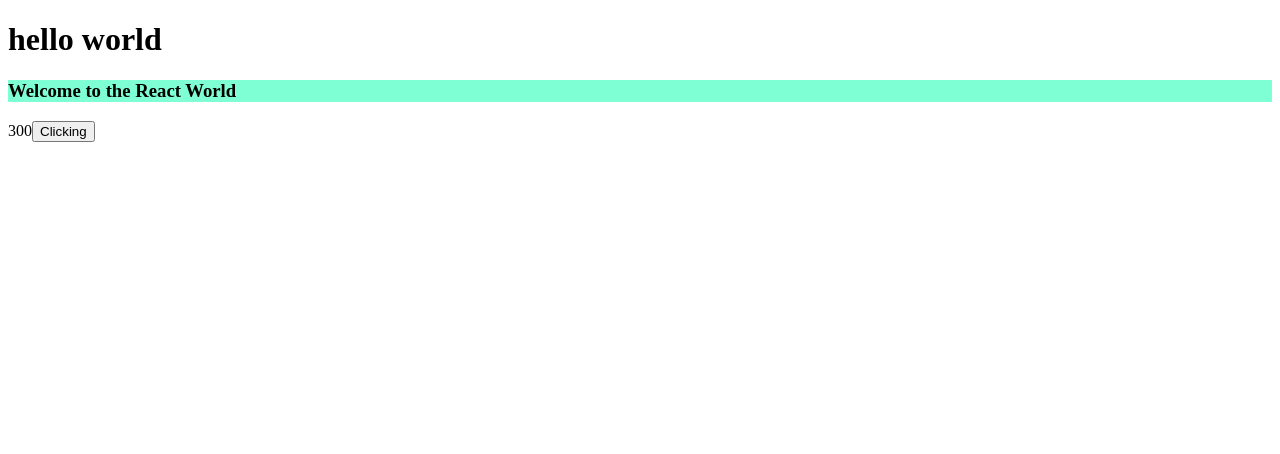
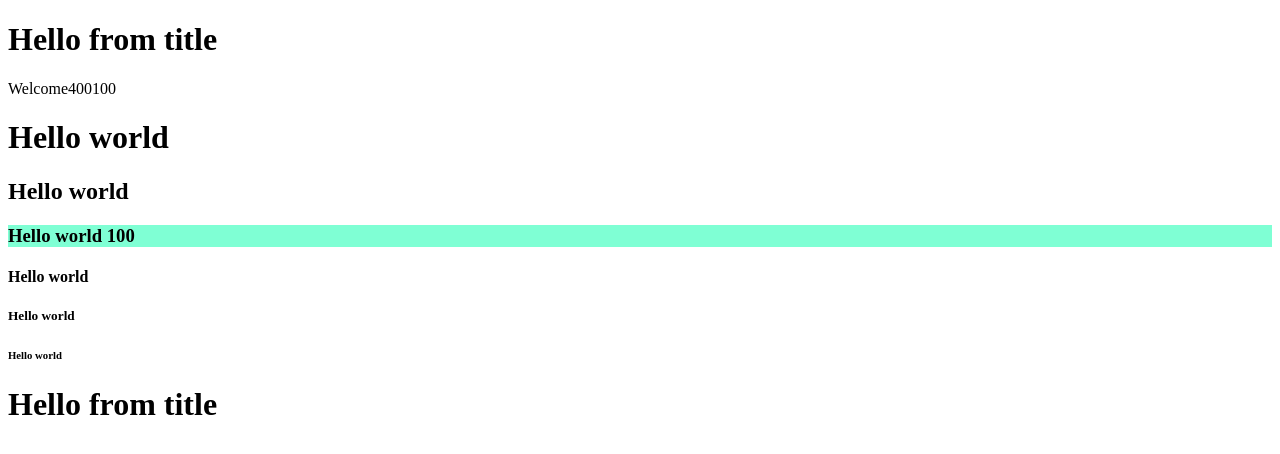
Before and after one commit to ElangovanPro/React, a React (Vite) app: page / in a window 1280 px wide. Shown: the top 454 px of the page. Built offline with nearby package versions, Linux system fonts and the light colour scheme.

Commit message:
react 1.5

```diff
--- a/App.js
+++ b/App.js
@@ -2,18 +2,33 @@
 import React from "react";
 import ReactDOM from "react-dom/client";
 
+//component composition- component inside component
+//react component == react element
 
-// const headingReactWay=React.createElement("h1",{id:"parent"},"Hello from react element way");
-const heading=(
-<div id="parent">
-<h1 id="text">hello world</h1>
-<h3>Welcome to the React World</h3>
-{100+200}
-<button onClick={()=>document.getElementById("text").innerHTML="Hello react"}>Clicking</button>
-</div>);
+const Title=()=>(<h1>Hello from title</h1>);
 
+const number=100;
+
+const element=<span>Welcome</span>;
+
+const Heading =()=>{
+    return (
+    <>
+    <Title/>
+    {element}
+    {100+300}
+    {number}
+    {console.log("hey hi")}
+    <h1>Hello world</h1>
+    <h2>Hello world</h2>
+    <h3>Hello world  {number}</h3>
+    <h4>Hello world</h4>
+    <h5>Hello world</h5>
+    <h6>Hello world</h6>
+    {Title()}
+    </>
+);
+}
 
 const root=ReactDOM.createRoot(document.getElementById("root"));
-root.render(heading);//its converts the js object or react element to the html format which browser understands(browser doesn't understand react direclty)
-console.log(heading);//object
-// console.log(headingReactWay);//object
+root.render(<Heading/>);
```
